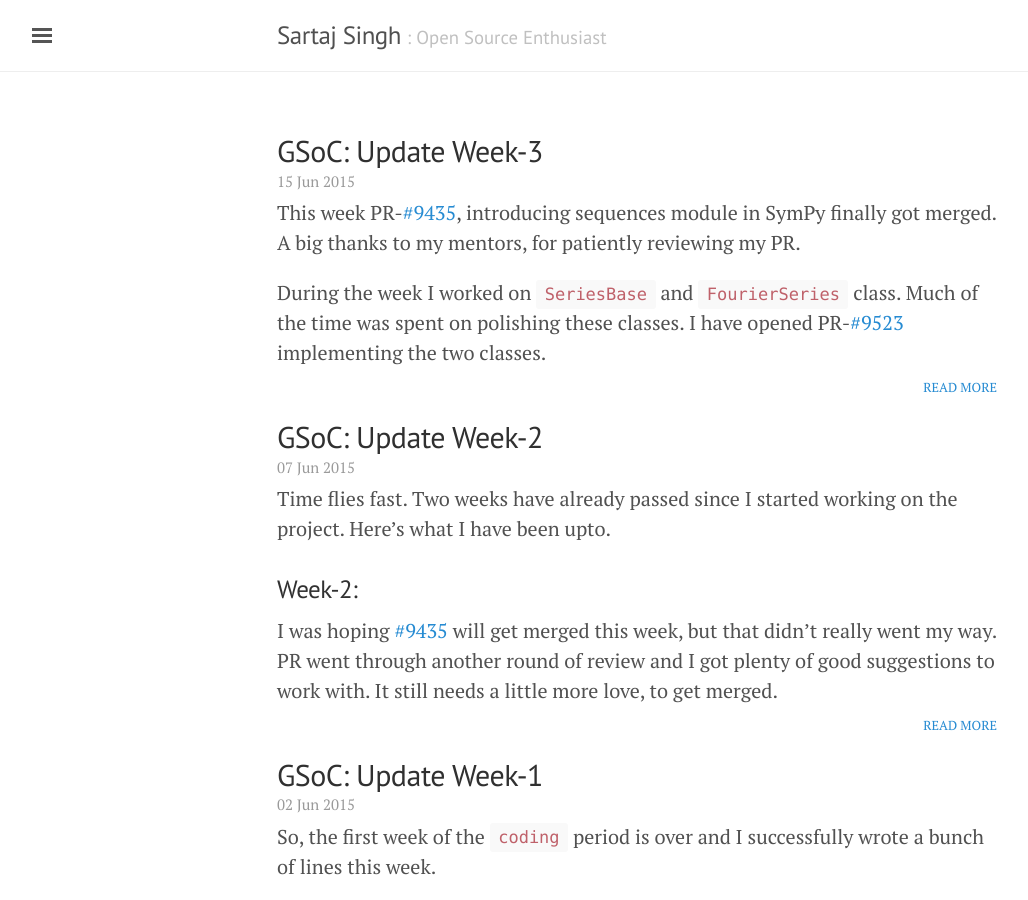
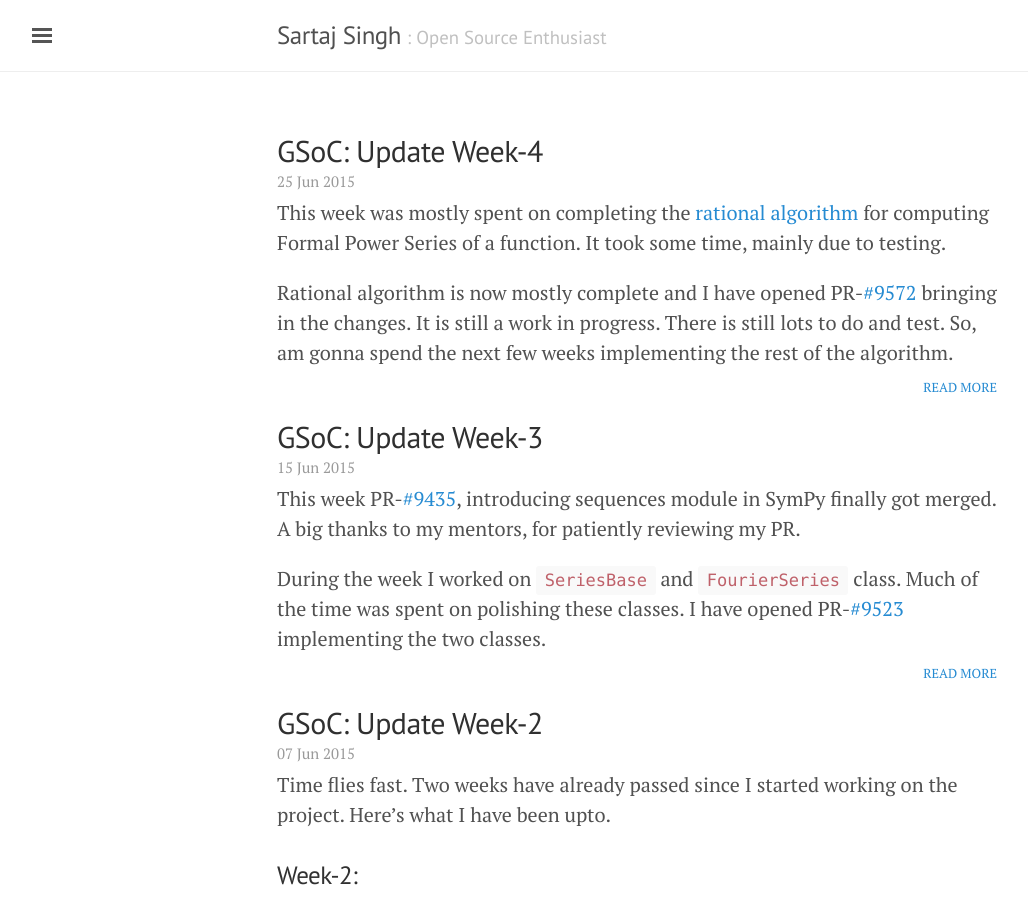
Before and after one commit to leosartaj/old-blog, a Jekyll site: the page built from index.html, in a window 1280 px wide and 900 px high. Shown: the whole window, without its empty margins (3-1031 px from the left). Built offline with Jekyll 4.4.1, drawn with Linux system fonts in a browser that asks for light colours; Markdown is read by kramdown in place of the engine named in the settings; the list of posts is cut into pages by our own code.

Commit message:
GSoC: Update Week-4

```diff
--- a/_posts/2015-06-02-gsoc-update-week-1.markdown
+++ b/_posts/2015-06-02-gsoc-update-week-1.markdown
@@ -14,7 +14,7 @@ So, the first week of the `coding` period is over and  I successfully wrote a bu
 ### Week 1:
 
 In my proposal I had planned to implement sequences and binary operations like addtion, multiplication in the first two weeks of the coding period.
-I was able to complete the main [tasks](/GSoC-Fun-Begins/#tasks) in this week.
+I was able to complete the main [tasks](/gsoc-fun-begins/#tasks) in this week.
 
 <!-- excerpt -->
 I have made a [PR(#9435)](http://github.com/sympy/sympy/pull/9435) which is now under review by my mentors [Jim Crist](http://github.com/jcrist) and [Sean Vig](http://github.com/flacjacket).
--- a/_posts/2015-06-16-gsoc-update-week-3.markdown
+++ b/_posts/2015-06-16-gsoc-update-week-3.markdown
@@ -31,7 +31,7 @@ Formal Power series of a functions is of the form \\( f(x) = \sum\limits\_{k=0}^
 
 ### Algorithm for computing FPS of a function
 
-1. If \\( f(x) \\) or \\( f^k(x) \\) is a rational function. Apply rational algorithm.
+1. If \\( f(x) \\) or \\( f^k(x) \\) is a rational function. Apply <a name='rational' class='int-links'>rational algorithm</a>.
 
     1. Calculate a complex [PFD](http://en.wikipedia.org/wiki/Partial_fraction_decomposition) of f
 
--- /dev/null
+++ b/_posts/2015-06-25-gsoc-update-week-4.markdown
@@ -0,0 +1,33 @@
+---
+layout: post
+title: "GSoC: Update Week-4"
+date: 2015-06-25T09:39:58+00:00
+tags:
+  - OpenSource
+  - GSoC
+  - SymPy
+permalink: /gsoc-update-week-4
+---
+
+This week was mostly spent on completing the [rational algorithm](gsoc-update-week-3/#rational) for computing
+Formal Power Series of a function. It took some time, mainly due to testing.
+
+Rational algorithm is now mostly complete and I have opened
+PR-[\#9572](http://github.com/sympy/sympy/pull/9572) bringing in the changes.
+It is still a work in progress. There is still lots to do and test.
+So, am gonna spend the next few weeks implementing the rest of the algorithm.
+
+<!-- excerpt -->
+So far, the results are good. It is in general [faster](https://github.com/sympy/sympy/pull/9572#issuecomment-115160001)
+than the ``series`` function already implemented in SymPy.
+
+### Tasks Week-5:
+
+* Get PR-[\#9523](http://github.com/sympy/sympy/pull/9523) polished and
+merged.
+
+* Improve the ``FormalPowerSeries`` class.
+
+* Start implementing ``SimpleDE`` and ``DEtoRE`` functions.
+
+I guess, that's it. See you later.
```
